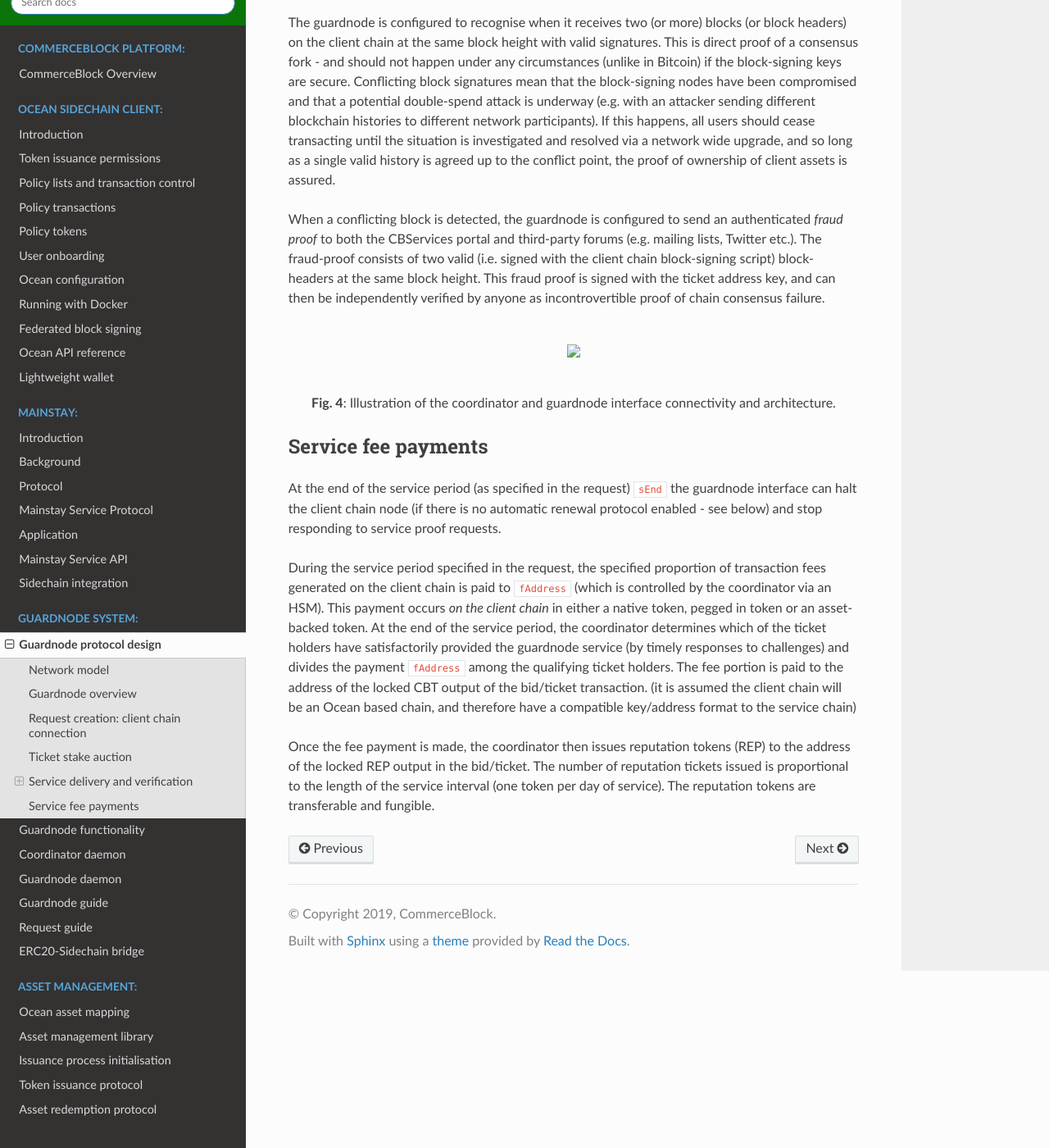
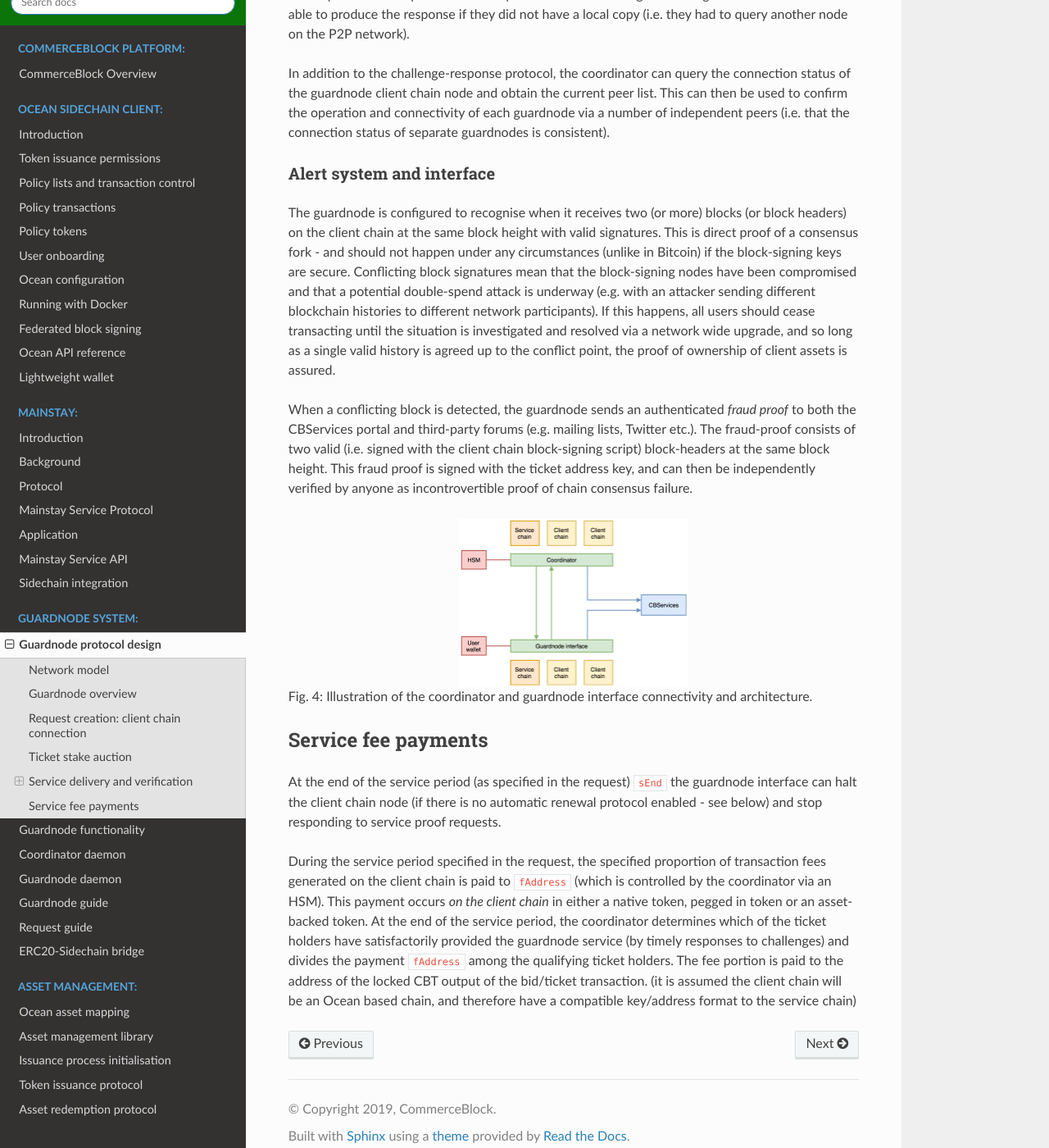
Before and after one commit to commerceblock/docs, a Sphinx documentation site: the page built from source/guardnodes/index.rst, in a window 1280 px wide and 1400 px high, scrolled down 6341 px. Shown: the whole window at 82% size. Built offline with Sphinx 7.4.7 and the Read the Docs theme 2.0.0, drawn with Linux system fonts in a browser that asks for light colours; some of the changed text lies outside the part shown.

Commit message:
images for guardnodes

```diff
--- a/source/guardnodes/index.rst
+++ b/source/guardnodes/index.rst
@@ -31,20 +31,12 @@
 #. Service delivery and proof verification
 #. Fee payment allocation and distribution
 
+.. image:: fig1_gn.png
+    :width: 280px
+    :alt: Staychain
+    :align: center
 
-.. raw:: html
-
-   <p align="center">
-   <img src="images/fig1_gn.png" align="middle" width="440" vspace="20">
-   </p>
-
-
-
-.. raw:: html
-
-   <p align="center">
-     <b>Fig. 1</b>: Illustration of a sequence of request creation and fulfillment.
-   </p>
+Fig. 1. Illustration of a sequence of request creation and fulfillment.
 
 
 Request creation: client chain connection
@@ -70,19 +62,12 @@
 The time-locked ``pToken`` output is set as spendable after a time ``sEnd`` (set via ``OP_CHECKLOCKTIMEVERIFY``\ ). The target number of nodes (\ ``np``\ ) is the number of distributed independent Guardnodes that the client chain operator determines are needed to meet their service level, security properties and decentralisation requirements. The higher this number, the smaller the fee income per Guardnode and the smaller the eventual ticket price - reducing the incentives and hence reliability of individual nodes.
 
 
-.. raw:: html
+.. image:: fig3_gn.png
+    :width: 280px
+    :alt: Staychain
+    :align: center
 
-   <p align="center">
-   <img src="images/fig3_gn.png" align="middle" width="680" vspace="20">
-   </p>
-
-
-
-.. raw:: html
-
-   <p align="center">
-     <b>Fig. 2</b>: Schematic of the creation of a request via a request transaction.
-   </p>
+Fig. 2: Schematic of the creation of a request via a request transaction.
 
 
 The client chain commissioner can specify the services required, which include:
@@ -117,19 +102,12 @@
 After this point, the stakes of CBT and REP in each of the confirmed bid transactions become locked and unspendable until the time ``sEnd`` encoded in the request is reached. The exception to this is if the value of CBT in the output is greater than ``pfinal`` (which is the case for all bids made before finalisation) - in this case, then one additional transaction (including the same request ``TxID`` as in the bid transaction) spending the CBT output is permitted with the rule that it contains two outputs: one for exactly ``pfinal`` and one for the difference (change). When confirmed, the ``pfinal`` output becomes locked and unspendable until ``sEnd``\ , and the other can be transacted freely.
 
 
-.. raw:: html
+.. image:: fig4_gn.png
+    :width: 280px
+    :alt: Staychain
+    :align: center
 
-   <p align="center">
-   <img src="images/fig4_gn.png" align="middle" width="800" vspace="20">
-   </p>
-
-
-
-.. raw:: html
-
-   <p align="center">
-     <b>Fig. 3</b>: Schematic of the creation of a bid transaction and the refund of the excess CBT at the end of the auction.
-   </p>
+Fig. 3: Schematic of the creation of a bid transaction and the refund of the excess CBT at the end of the auction.
 
 
 The locked output then represents the ticket for the specified request - and the holder can prove their possession by providing a signature corresponding the address using in the locked CBT output. By performing the auction via on-chain transactions and enforcing the auction via consensus rules the process is transparent and immutable (via Mainstay) and so cheating (by anyone, including the coordinator) is impossible.
@@ -155,22 +133,15 @@
 
 The guardnode is configured to recognise when it receives two (or more) blocks (or block headers) on the client chain at the same block height with valid signatures. This is direct proof of a consensus fork - and should not happen under any circumstances (unlike in Bitcoin) if the block-signing keys are secure. Conflicting block signatures mean that the block-signing nodes have been compromised and that a potential double-spend attack is underway (e.g. with an attacker sending different blockchain histories to different network participants). If this happens, all users should cease transacting until the situation is investigated and resolved via a network wide upgrade, and so long as a single valid history is agreed up to the conflict point, the proof of ownership of client assets is assured.
 
-When a conflicting block is detected, the guardnode is configured to send an authenticated *fraud proof* to both the CBServices portal and third-party forums (e.g. mailing lists, Twitter etc.). The fraud-proof consists of two valid (i.e. signed with the client chain block-signing script) block-headers at the same block height. This fraud proof is signed with the ticket address key, and can then be independently verified by anyone as incontrovertible proof of chain consensus failure.
+When a conflicting block is detected, the guardnode sends an authenticated *fraud proof* to both the CBServices portal and third-party forums (e.g. mailing lists, Twitter etc.). The fraud-proof consists of two valid (i.e. signed with the client chain block-signing script) block-headers at the same block height. This fraud proof is signed with the ticket address key, and can then be independently verified by anyone as incontrovertible proof of chain consensus failure.
 
 
-.. raw:: html
+.. image:: fig2_gn.png
+    :width: 280px
+    :alt: Staychain
+    :align: center
 
-   <p align="center">
-   <img src="images/fig2_gn.png" align="middle" width="575" vspace="20">
-   </p>
-
-
-
-.. raw:: html
-
-   <p align="center">
-     <b>Fig. 4</b>: Illustration of the coordinator and guardnode interface connectivity and architecture.
-   </p>
+Fig. 4: Illustration of the coordinator and guardnode interface connectivity and architecture.
 
 
 Service fee payments
@@ -179,5 +150,3 @@
 At the end of the service period (as specified in the request) ``sEnd`` the guardnode interface can halt the client chain node (if there is no automatic renewal protocol enabled - see below) and stop responding to service proof requests.
 
 During the service period specified in the request, the specified proportion of transaction fees generated on the client chain is paid to ``fAddress`` (which is controlled by the coordinator via an HSM). This payment occurs *on the client chain* in either a native token, pegged in token or an asset-backed token. At the end of the service period, the coordinator determines which of the ticket holders have satisfactorily provided the guardnode service (by timely responses to challenges) and divides the payment ``fAddress`` among the qualifying ticket holders. The fee portion is paid to the address of the locked CBT output of the bid/ticket transaction. (it is assumed the client chain will be an Ocean based chain, and therefore have a compatible key/address format to the service chain)
-
-Once the fee payment is made, the coordinator then issues reputation tokens (REP) to the address of the locked REP output in the bid/ticket. The number of reputation tickets issued is proportional to the length of the service interval (one token per day of service). The reputation tokens are transferable and fungible.
```
Also changed, not shown: source/guardnodes/fig1_gn.png (added), source/guardnodes/fig2_gn.png (added), source/guardnodes/fig3_gn.png (added), source/guardnodes/fig4_gn.png (added).
